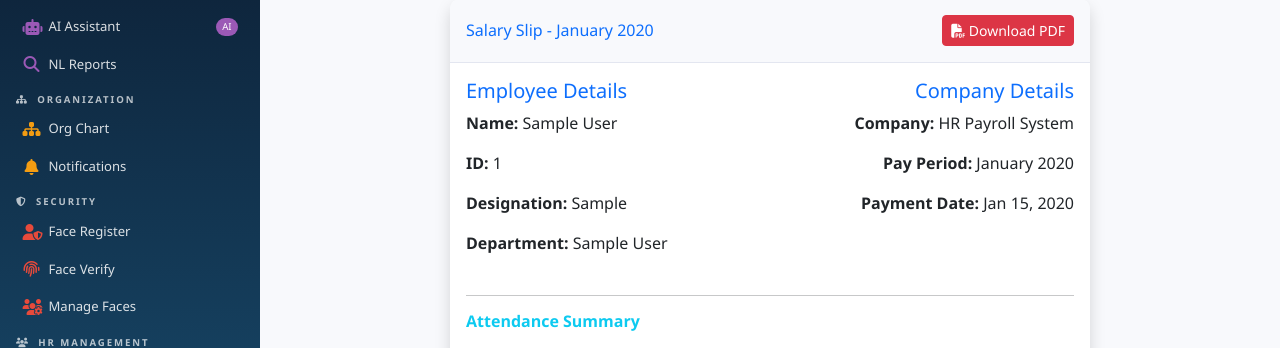
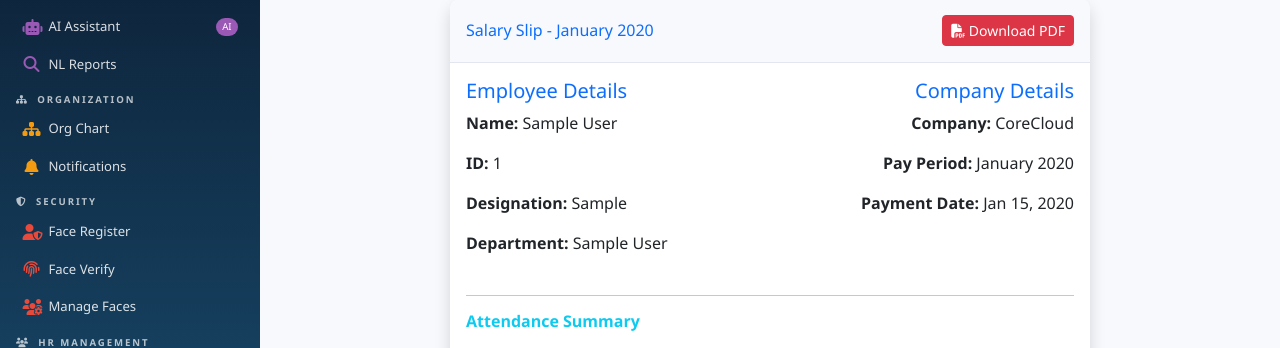
Before and after one commit to banday72/HR-PAYROLL-SYSTEM, a Django app: page /payroll/1/slip/ in a window 1280 px wide. Shown: the part 121-469 px from the top of the page. Run offline with Django 5.2, Linux system fonts and the light colour scheme; a user stored in the database is signed in; tables that the repository leaves empty hold one stand-in row (values such as "Sample post"); grey boxes marked "Sample" are stand-in pictures; data that the repository does not hold is empty; parts of the project's set-up code (start-up, migrations or seed data) failed here and were passed over.

Commit message:
Rename company to CoreCloud

```diff
--- a/payroll/views.py
+++ b/payroll/views.py
@@ -357,7 +357,7 @@ def salary_slip_pdf(request, pk):
 
     header_data = [
         ['Employee Details', '', 'Company Details', ''],
-        ['Name:', employee.full_name, 'Company:', 'HR Payroll System'],
+        ['Name:', employee.full_name, 'Company:', 'CoreCloud'],
         ['ID:', employee.employee_id, 'Department:', str(employee.department or 'N/A')],
         ['Designation:', employee.designation or 'N/A', 'Date:', payroll.payment_date.strftime('%d %b %Y') if payroll.payment_date else 'Pending'],
         ['Joining Date:', employee.date_of_joining.strftime('%d %b %Y'), '', ''],
--- a/payroll/views_public.py
+++ b/payroll/views_public.py
@@ -17,7 +17,7 @@ def public_salary_slip(request, employee_id, token):
     return render(request, 'payroll/public_salary_slip.html', {
         'employee': employee,
         'payrolls': payrolls,
-        'company_name': 'M.T.B.C. International',
+        'company_name': 'CoreCloud',
         'company_tagline': 'CoreCloud HR Payroll',
         'is_public': True,
     })
--- a/templates/payroll/salary_slip.html
+++ b/templates/payroll/salary_slip.html
@@ -21,7 +21,7 @@
                     </div>
                     <div class="col-md-6 text-md-end">
                         <h5 class="text-primary">Company Details</h5>
-                        <p><strong>Company:</strong> HR Payroll System</p>
+                        <p><strong>Company:</strong> CoreCloud</p>
                         <p><strong>Pay Period:</strong> {{ payroll.get_month_display }} {{ payroll.year }}</p>
                         <p><strong>Payment Date:</strong> {{ payroll.payment_date|date:"M d, Y"|default:"Pending" }}</p>
                         {% if payroll.generated_type == 'auto' %}
```
